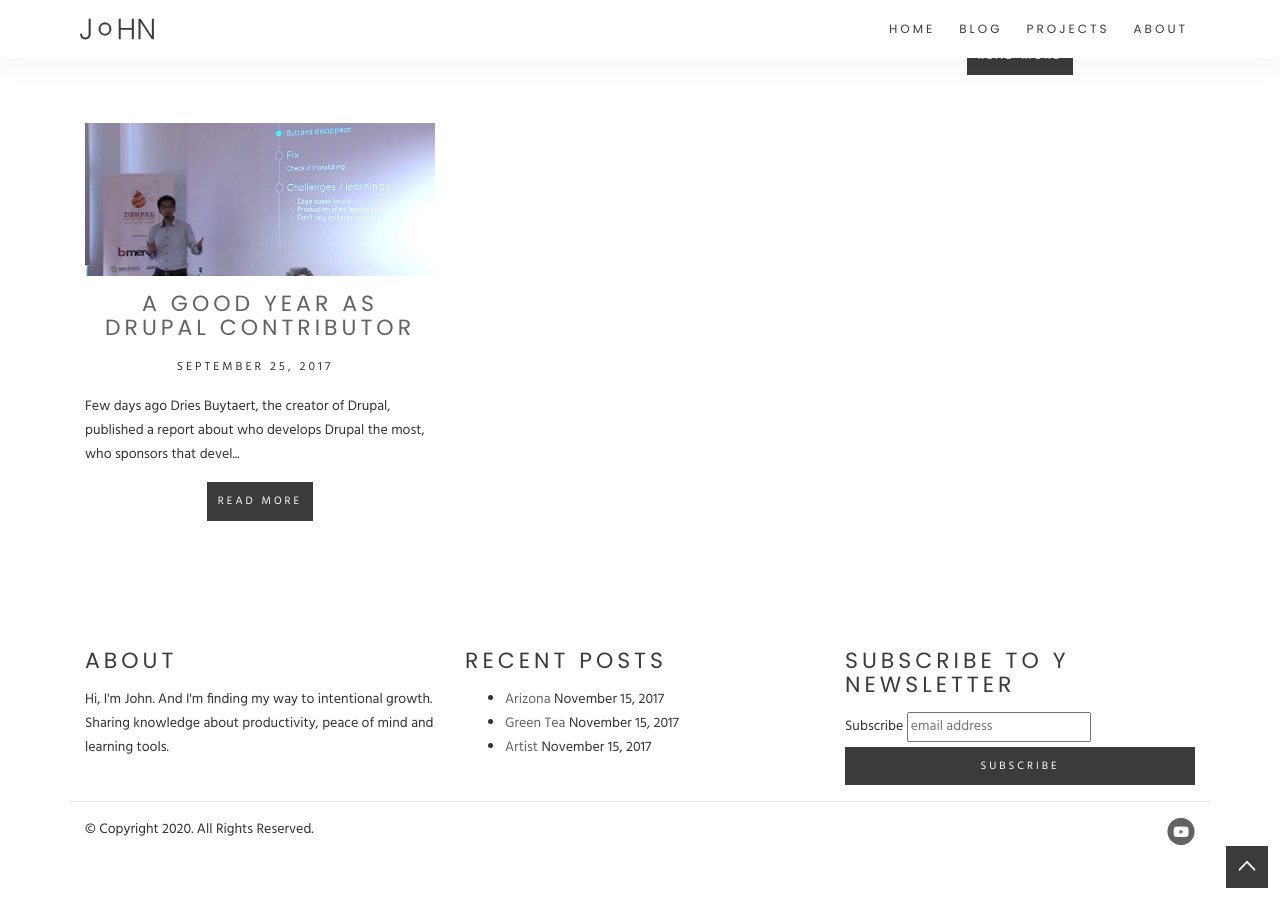
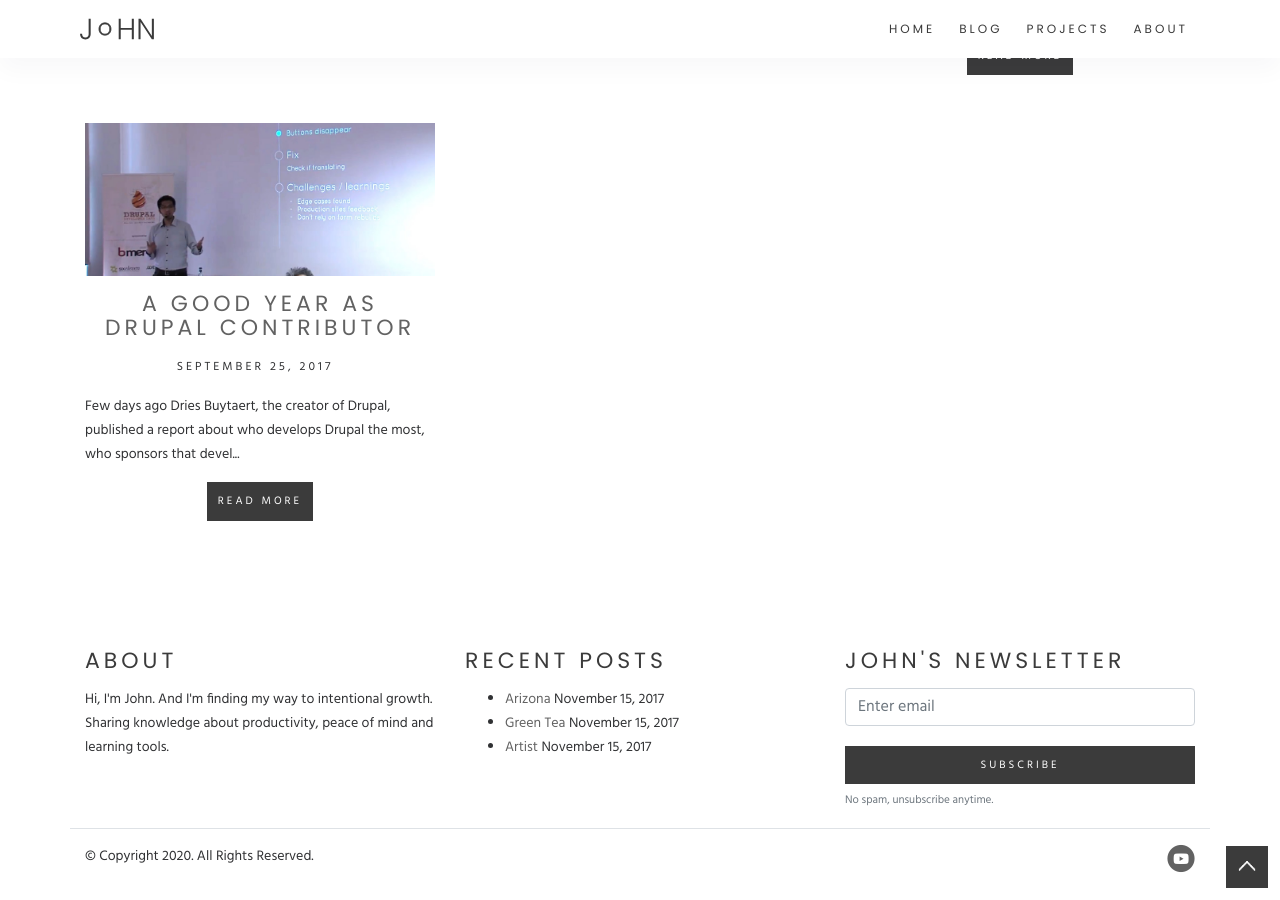
Before and after one commit to thethoughtfulmillennial/thethoughtfulmillennial.github.io, a Jekyll site: the page built from index.html, in a window 1280 px wide and 900 px high, scrolled down 757 px. Built offline with Jekyll 4.4.1, drawn with Linux system fonts in a browser that asks for light colours; comment, search, counter and statistics services are not loaded.

Commit message:
Updating footer.

```diff
--- a/_includes/footer.html
+++ b/_includes/footer.html
@@ -27,8 +27,7 @@
 			</div>
 			<div class="col-md-4 col-sm-4 col-xs-12 my-3">
 				<div id="text-3" class="widget widget_text">
-					<h3>Subscribe to y Newsletter</h3>
-
+					<h3>John's newsletter</h3>
 					<!-- Begin Mailchimp Signup Form -->
 					<link href="//cdn-images.mailchimp.com/embedcode/horizontal-slim-10_7.css" rel="stylesheet"
 						type="text/css">
@@ -59,14 +58,15 @@
 							method="post" id="mc-embedded-subscribe-form" name="mc-embedded-subscribe-form"
 							class="validate" target="_blank" novalidate>
 							<div id="mc_embed_signup_scroll">
-								<label for="mce-EMAIL">Subscribe</label>
-								<input type="email" value="" name="EMAIL" class="email" id="mce-EMAIL"
-									placeholder="email address" required>
+								<div class="form-group">
+									<input type="email" value="" name="EMAIL" class="form-control" id="mce-EMAIL"
+										aria-describedby="emailHelp" placeholder="Enter email" required>
+								</div>
 								<!-- real people should not fill this in and expect good things - do not remove this or risk form bot signups-->
 								<div style="position: absolute; left: -5000px;" aria-hidden="true"><input type="text"
 										name="b_409e6541bbc7c654ed6d04915_7d68e2d2f6" tabindex="-1" value=""></div>
-								<div class="clear"><input type="submit" value="Subscribe" name="subscribe"
-										id="mc-embedded-subscribe" class="btn btn-solid-reg w-100"></div>
+								<input type="submit" value="Subscribe" name="subscribe" id="mc-embedded-subscribe" class="btn btn-solid-reg w-100">
+								<small class="form-text text-muted">No spam, unsubscribe anytime.</small>
 							</div>
 						</form>
 					</div>
```
